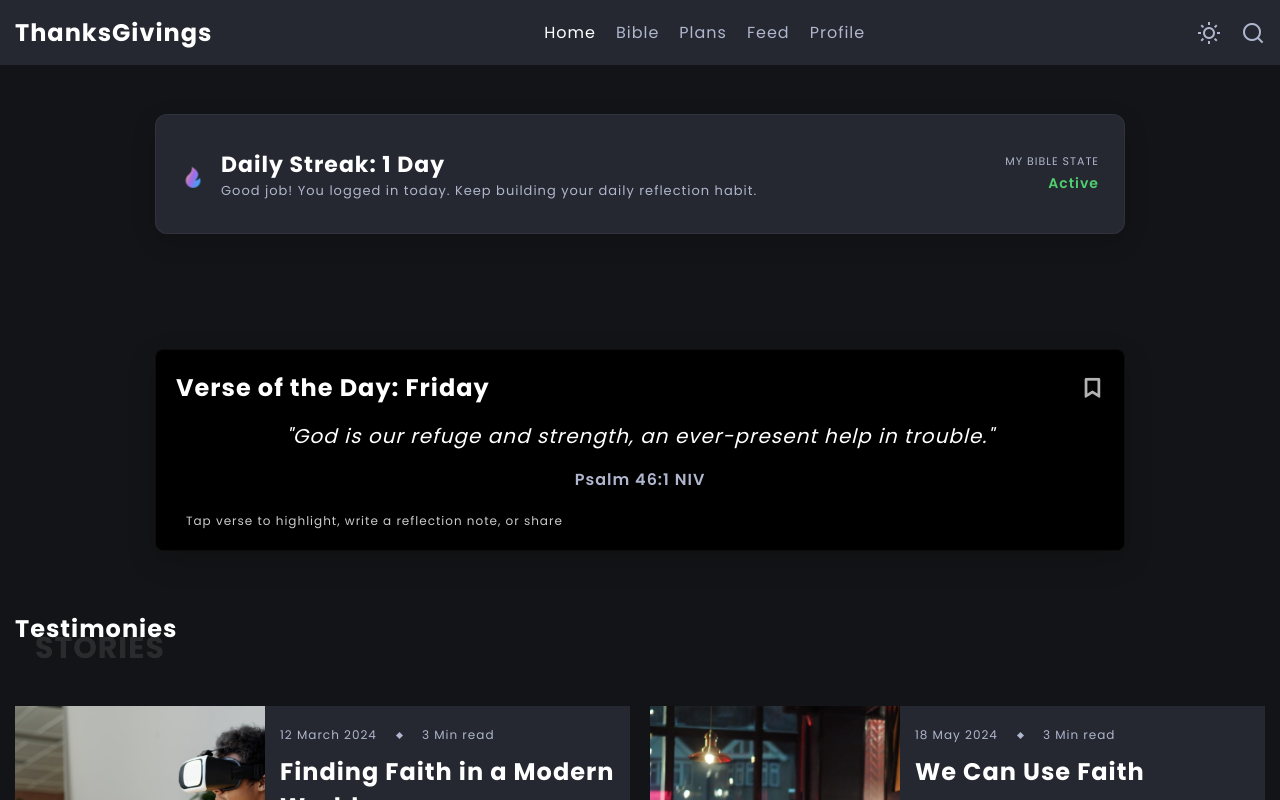
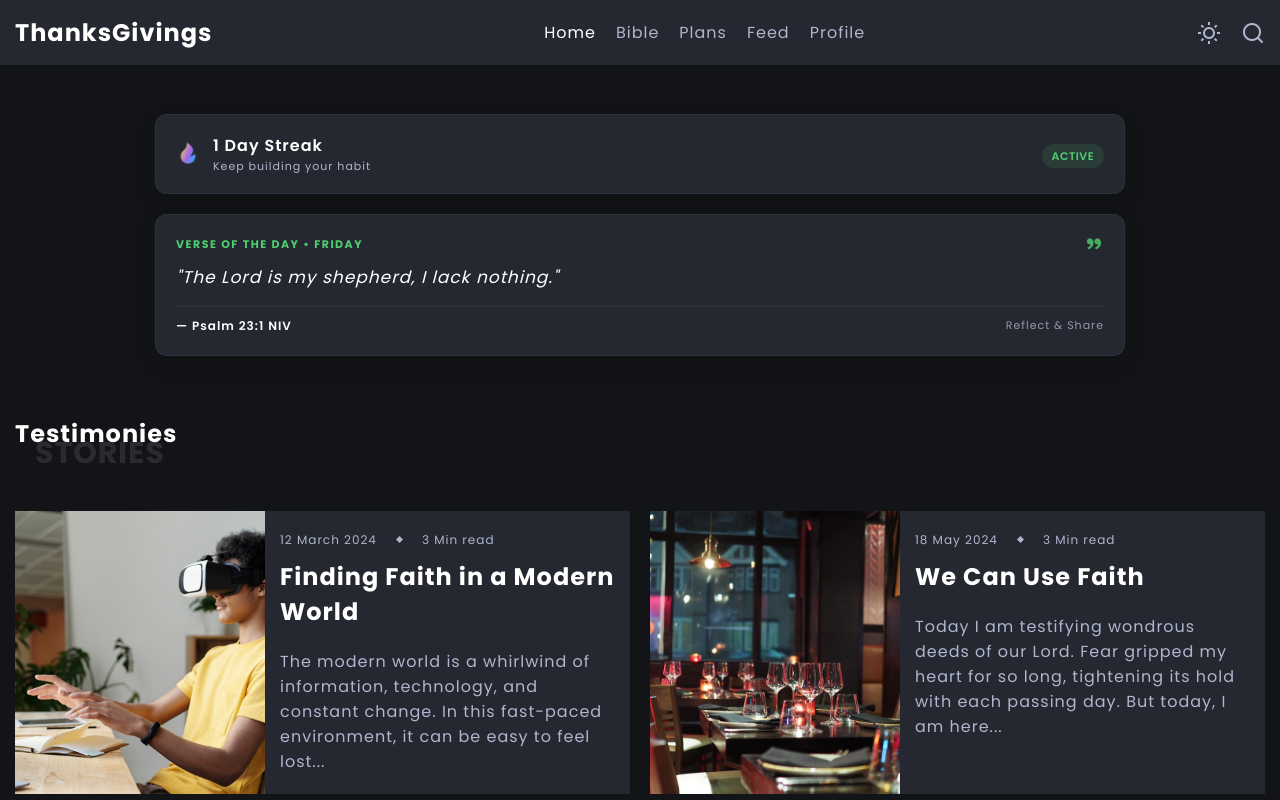
Before and after one commit to Tuyishimire-lab/thanksgiving, a Next.js app: page / in a window 1280 px wide. Shown: the top 800 px of the page. Built offline with nearby package versions, Linux system fonts and the light colour scheme.

Commit message:
Fixed the streak card and the daily verse logic

```diff
--- a/src/app/page.js
+++ b/src/app/page.js
@@ -51,17 +51,20 @@ export default function Home() {
 
     setActivePlans(activeList);
 
-    // 3. Load Verse of the Day
+    // 3. Load Verse of the Day (Day of the Year rotation logic)
     const today = new Date();
+    const start = new Date(today.getFullYear(), 0, 0);
+    const diff = (today - start) + ((start.getTimezoneOffset() - today.getTimezoneOffset()) * 60 * 1000);
+    const oneDay = 1000 * 60 * 60 * 24;
+    const dayOfYear = Math.floor(diff / oneDay);
+
+    // Pick deterministically from our pool of curated verses
+    const verseIndex = dayOfYear % verses.length;
+    const currentVerse = verses[verseIndex] || verses[0];
+
+    // Format id for the highlights check (standardize to e.g. "votd_06_26")
     const month = String(today.getMonth() + 1).padStart(2, "0");
     const day = String(today.getDate()).padStart(2, "0");
-
-    // Match date string used in the verses.js dataset
-    const targetDateStr = `2024-${month}-${day}`;
-    const currentVerse = verses.find((v) => v.date === targetDateStr) || verses[0];
-
-    // Format id for the highlights check (standardize to e.g. "Romans_8_28" or date string)
-    // To keep it simple, we key it by a normalized representation
     const formattedId = `votd_${month}_${day}`;
 
     setVerseOfTheDay({
@@ -77,48 +80,83 @@ export default function Home() {
     setHighlights(getHighlights());
   }, [updateTrigger]);
 
-  if (!verseOfTheDay) return null;
+  const isLoading = !verseOfTheDay;
 
   return (
     <>
       {/* 1. Streak Tracker Dashboard Widget */}
-      <section style={{ paddingTop: "4rem", paddingBottom: "1rem" }}>
+      <section style={{ paddingTop: "4rem", paddingBottom: "0rem" }}>
         <div className="container" style={{ maxWidth: "1000px" }}>
           <div className="streak-card">
-            <div className="streak-number-wrapper">
-              <div className="streak-fire-icon">
+            <div className="streak-number-wrapper" style={{ gap: "1.2rem" }}>
+              <div className="streak-fire-icon" style={{ fontSize: "3.2rem" }}>
                 <i className="ri-fire-fill"></i>
               </div>
               <div>
-                <h3 style={{ fontSize: "2.2rem", color: "var(--light-color)" }}>
-                  Daily Streak: {streak.count} {streak.count === 1 ? "Day" : "Days"}
+                {isLoading ? (
+                  <div style={{ display: "flex", flexDirection: "column", gap: "0.5rem" }}>
+                    <div className="shimmer" style={{ width: "100px", height: "1.6rem", borderRadius: "4px" }}></div>
+                    <div className="shimmer" style={{ width: "80px", height: "1.1rem", borderRadius: "4px" }}></div>
+                  </div>
+                ) : (
+                  <>
+                    <h3 style={{ fontSize: "1.6rem", fontWeight: "600", color: "var(--light-color)" }}>
+                      {streak.count} Day Streak
                     </h3>
-                <p style={{ fontSize: "1.3rem", color: "var(--light-color-alt)" }}>
-                  Good job! You logged in today. Keep building your daily reflection habit.
+                    <p style={{ fontSize: "1.1rem", color: "var(--light-color-alt)" }}>
+                      Keep building your habit
                     </p>
+                  </>
+                )}
               </div>
             </div>
             <div style={{ textAlign: "right" }}>
-              <span style={{ fontSize: "1.1rem", display: "block", color: "var(--light-color-alt)" }}>MY BIBLE STATE</span>
-              <span style={{ fontSize: "1.4rem", fontWeight: "600", color: "var(--accent-color)" }}>
-                Active
+              {isLoading ? (
+                <span className="shimmer" style={{ width: "60px", height: "2rem", borderRadius: "30px", display: "inline-block" }}></span>
+              ) : (
+                <span style={{
+                  background: "rgba(79, 207, 112, 0.12)",
+                  color: "var(--accent-color)",
+                  padding: "0.4rem 1rem",
+                  borderRadius: "30px",
+                  fontSize: "1.1rem",
+                  fontWeight: "600",
+                  letterSpacing: "0.5px"
+                }}>
+                  ACTIVE
                 </span>
+              )}
             </div>
           </div>
         </div>
       </section>
 
       {/* 2. Verse of the Day Card (Clickable) */}
-      <section id="word-of-the-day" style={{ paddingBlock: "2rem" }}>
+      <section id="word-of-the-day" style={{ paddingTop: "0.5rem", paddingBottom: "2rem" }}>
         <div className="container" style={{ maxWidth: "1000px" }}>
+          {isLoading ? (
+            <div
+              className="verse-of-the-day-card"
+              style={{
+                padding: "2rem"
+              }}
+            >
+              <div style={{ display: "flex", flexDirection: "column", gap: "1.2rem" }}>
+                <div style={{ display: "flex", justifyContent: "space-between", alignItems: "center" }}>
+                  <div className="shimmer" style={{ width: "150px", height: "1.1rem", borderRadius: "4px" }}></div>
+                  <div className="shimmer" style={{ width: "1.8rem", height: "1.8rem", borderRadius: "4px" }}></div>
+                </div>
+                <div className="shimmer" style={{ width: "100%", height: "1.7rem", borderRadius: "4px", marginBlock: "0.5rem" }}></div>
+                <div className="shimmer" style={{ width: "80%", height: "1.7rem", borderRadius: "4px", marginBlock: "0.5rem" }}></div>
+                <div style={{ display: "flex", justifyContent: "space-between", borderTop: "1px solid var(--transparent-light-color)", paddingTop: "1rem", marginTop: "0.5rem" }}>
+                  <div className="shimmer" style={{ width: "120px", height: "1.2rem", borderRadius: "4px" }}></div>
+                  <div className="shimmer" style={{ width: "90px", height: "1.1rem", borderRadius: "4px" }}></div>
+                </div>
+              </div>
+            </div>
+          ) : (
             <div
               className={`verse-of-the-day-card ${highlights[verseOfTheDay.id] || ""}`}
-            style={{
-              cursor: "pointer",
-              boxShadow: "0 10px 30px rgba(0, 0, 0, 0.15)",
-              border: "1px solid var(--transparent-light-color)",
-              transition: "transform 0.25s, background-color 0.25s"
-            }}
               onClick={() => setActiveVerse({
                 id: verseOfTheDay.id,
                 text: verseOfTheDay.verse,
@@ -126,23 +164,27 @@ export default function Home() {
               })}
               onMouseOver={(e) => e.currentTarget.style.transform = "scale(1.01)"}
               onMouseOut={(e) => e.currentTarget.style.transform = "scale(1)"}
+              style={{ cursor: "pointer" }}
             >
-            <div className="verse-of-the-day-title" style={{ display: "flex", justifyContent: "space-between", alignItems: "center" }}>
-              <span>Verse of the Day: {dayOfWeek}</span>
-              <i className="ri-bookmark-line" style={{ fontSize: "2.2rem", opacity: 0.7 }}></i>
+              <div className="verse-of-the-day-title" style={{ display: "flex", justifyContent: "space-between", alignItems: "center", marginBottom: "1rem" }}>
+                <span>Verse of the Day • {dayOfWeek}</span>
+                <i className="ri-double-quotes-r" style={{ fontSize: "1.8rem", color: "var(--accent-color)", opacity: 0.8 }}></i>
               </div>
-            <div className="verse-of-the-day-content" style={{ fontStyle: "italic", fontSize: "2rem", lineHeight: "1.6" }}>
+              <div className="verse-of-the-day-content">
                 "{verseOfTheDay.verse}"
               </div>
-            <div className="verse-of-the-day-tag" style={{ color: "var(--light-color-alt)", fontWeight: "600" }}>
-              {verseOfTheDay.tag}
-            </div>
 
-            <div style={{ marginTop: "2rem", display: "flex", gap: "1rem", alignItems: "center", fontSize: "1.2rem", opacity: 0.8 }}>
-              <i className="ri-tap-line"></i>
-              <span>Tap verse to highlight, write a reflection note, or share</span>
+              <div style={{ display: "flex", justifyContent: "space-between", alignItems: "center", marginTop: "1.5rem", borderTop: "1px solid var(--transparent-light-color)", paddingTop: "1rem" }}>
+                <span className="verse-of-the-day-tag" style={{ margin: 0 }}>
+                  — {verseOfTheDay.tag}
+                </span>
+                <span style={{ fontSize: "1.1rem", color: "var(--light-color-alt)", display: "flex", alignItems: "center", gap: "0.5rem", opacity: 0.8 }}>
+                  <i className="ri-tap-line" style={{ fontSize: "1.3rem" }}></i>
+                  Reflect & Share
+                </span>
               </div>
             </div>
+          )}
         </div>
       </section>
 
--- a/src/styles/main.css
+++ b/src/styles/main.css
@@ -629,8 +629,9 @@ body.light-theme{
 }
 
 .footer-list{
-    flex-direction: row;
+    flex-direction: column;
     align-items: flex-start;
+    gap: 1rem;
 }
 
 .footer-title{
@@ -1089,35 +1090,39 @@ textarea:hover {
 
 /* Verse of the Day Card */
 .verse-of-the-day-card {
-    background-color: #000;
+    background-color: var(--secondary-background-color);
     color: var(--light-color);
-    /* background-color: #fff;
-    border: 2px solid #333; */
-    border-radius: 8px;
-    padding: 20px;
-    margin-top: 55px;
-    text-align: center;
-    transition: background-color 0.3s ease;
+    border-radius: 12px;
+    padding: 2rem;
+    margin-top: 0;
+    transition: transform 0.25s, background-color 0.25s;
+    border: 1px solid var(--transparent-light-color);
+    box-shadow: 0 8px 24px rgba(0,0,0,0.15);
 }
 
 .verse-of-the-day-card:hover {
-    color: var(--light-color);
     background-color: var(--secondary-background-color);
 }
 
 .verse-of-the-day-title {
-    font-size: 24px;
-    font-weight: bold;
+    font-size: 1.1rem;
+    font-weight: 700;
+    text-transform: uppercase;
+    letter-spacing: 1.5px;
+    color: var(--accent-color);
 }
 
 .verse-of-the-day-content {
-    margin: 15px 0;
-    font-size: 18px;
+    margin: 1.2rem 0;
+    font-size: 1.7rem;
+    font-style: italic;
+    line-height: 1.5;
 }
 
 .verse-of-the-day-tag {
-    font-size: 16px;
-    color: #777;
+    font-size: 1.2rem;
+    color: var(--light-color);
+    font-weight: 600;
 }
 
 
@@ -1236,6 +1241,9 @@ textarea:hover {
         padding-bottom: 7rem !important; /* Make room for bottom nav */
     }
     .screen-md-nav-hidden {
+        display: none !important;
+    }
+    .menu-toggle-icon {
         display: none !important;
     }
 }
@@ -1371,12 +1379,12 @@ textarea:hover {
 .streak-card {
     background: var(--secondary-background-color);
     border-radius: 12px;
-    padding: 2.5rem;
+    padding: 1.5rem 2rem;
     display: flex;
     align-items: center;
     justify-content: space-between;
     box-shadow: 0 8px 24px rgba(0,0,0,0.15);
-    margin-bottom: 3rem;
+    margin-bottom: 1.5rem;
     border: 1px solid var(--transparent-light-color);
 }
 
@@ -1423,3 +1431,24 @@ textarea:hover {
     border-radius: 8px;
     border: 1px dashed var(--transparent-light-color);
 }
+
+/* Skeleton loader shimmer animation */
+.shimmer {
+    background: linear-gradient(
+        90deg,
+        var(--transparent-light-color) 25%,
+        rgba(255, 255, 255, 0.1) 37%,
+        var(--transparent-light-color) 63%
+    );
+    background-size: 400% 100%;
+    animation: shimmer 1.4s ease infinite;
+}
+
+@keyframes shimmer {
+    0% {
+        background-position: 100% 50%;
+    }
+    100% {
+        background-position: 0 50%;
+    }
+}
```
Lines whose indentation alone changed are shown as unchanged.
